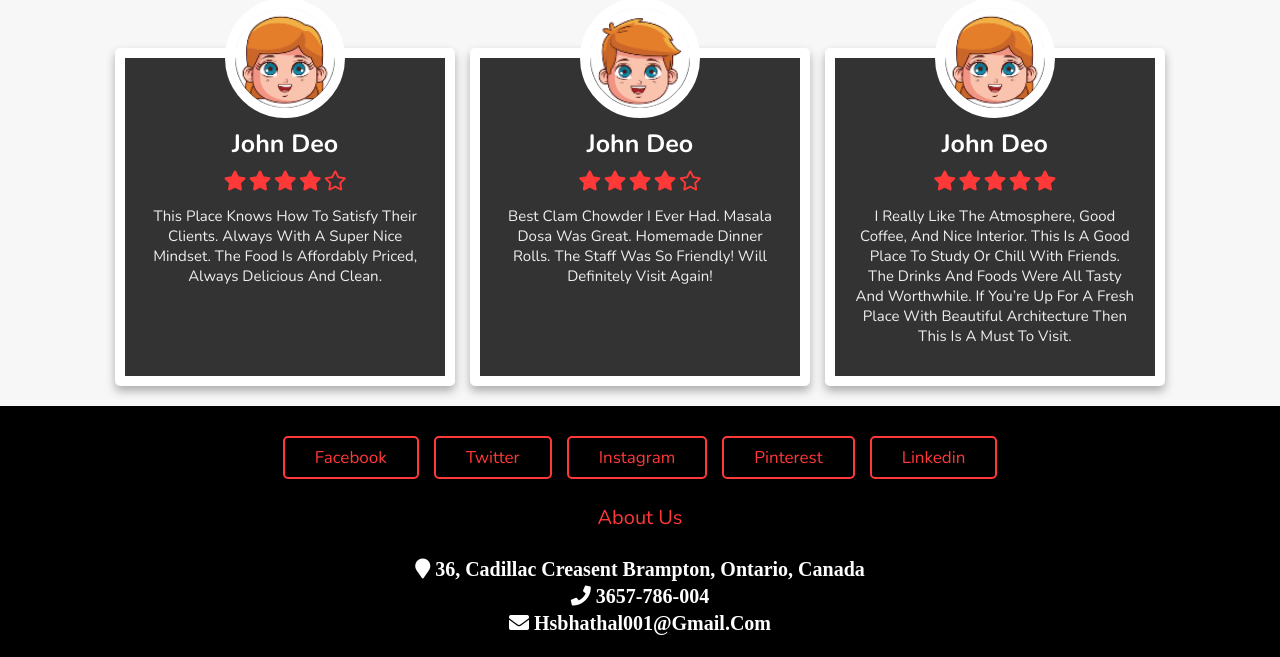
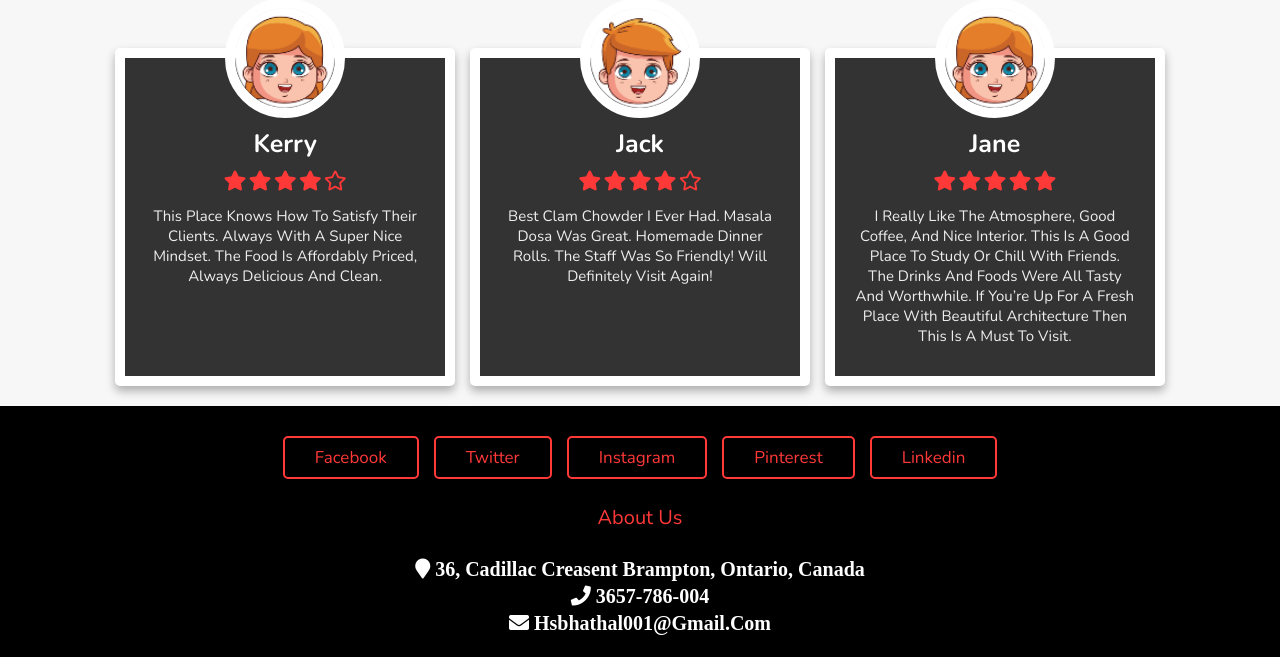
Before and after one commit to ParagiJain/foodhub, a plain HTML site: page review.html in a window 1280 px wide. Shown: the part 179-836 px from the top of the page. Drawn offline with nearby package versions, Linux system fonts and the light colour scheme.

Commit message:
review updated

```diff
--- a/review.html
+++ b/review.html
@@ -47,7 +47,7 @@
 
             <div class="box">
                 <img src="images/pic1.png" alt="">
-                <h3>john deo</h3>
+                <h3>kerry</h3>
                 <div class="stars">
                     <i class="fas fa-star"></i>
                     <i class="fas fa-star"></i>
@@ -61,7 +61,7 @@
             </div>
             <div class="box">
                 <img src="images/pic2.png" alt="">
-                <h3>john deo</h3>
+                <h3>jack</h3>
                 <div class="stars">
                     <i class="fas fa-star"></i>
                     <i class="fas fa-star"></i>
@@ -75,7 +75,7 @@
             </div>
             <div class="box">
                 <img src="images/pic1.png" alt="">
-                <h3>john deo</h3>
+                <h3>jane</h3>
                 <div class="stars">
                     <i class="fas fa-star"></i>
                     <i class="fas fa-star"></i>
```
